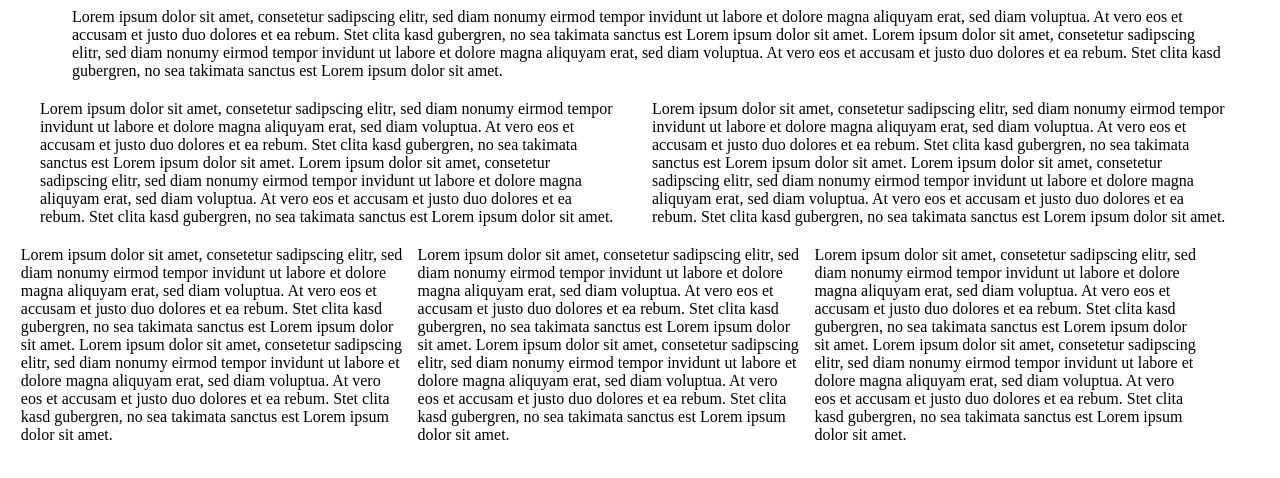
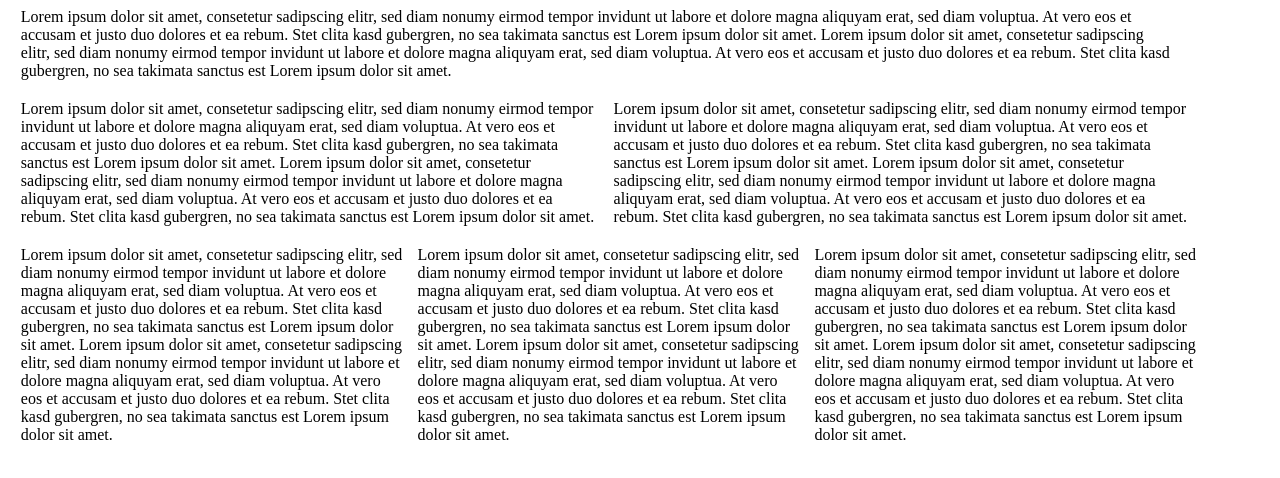
Before and after one commit to PhilGabriel/Niemehreinhaus, a plain HTML site: page index.html in a window 1280 px wide. Drawn offline with Linux system fonts and the light colour scheme.

Commit message:
Update niehaus.css

```diff
--- a/niehaus.css
+++ b/niehaus.css
@@ -9,11 +9,11 @@ body {
 .c90
 {width:90%;
 *width:90.1%;
-margin-left: 5%;}
+padding-left: 1%;}
 .c45 {width: 45%;
 *width: 45.1%;
 
-padding-left: 2.5%;}
+padding-left: 1%;}
 .c33 {
 	width: 30%;
 		*width: 30.5%;
```
